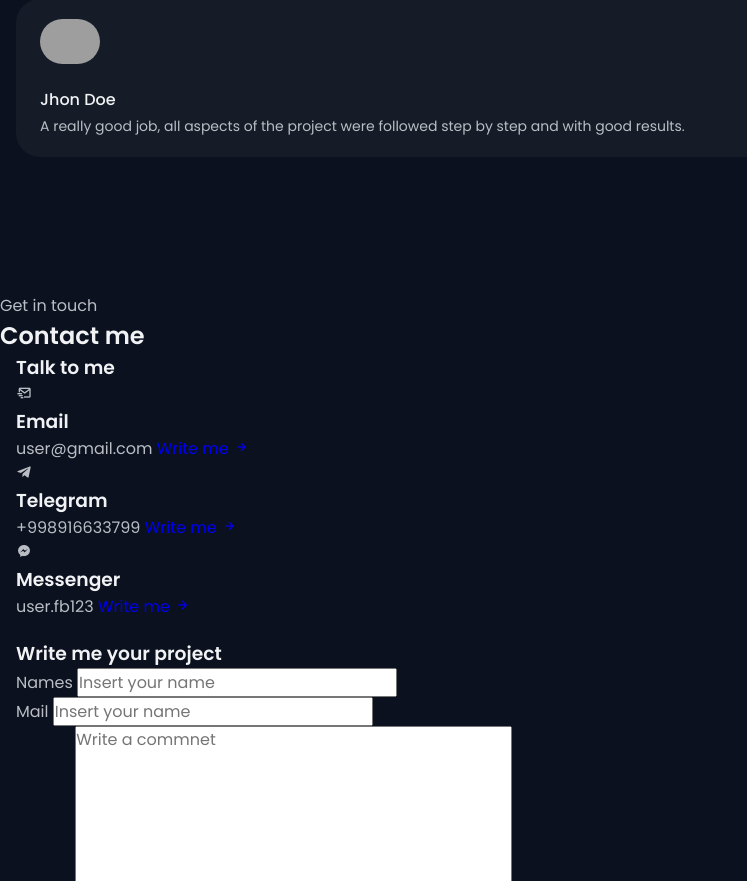
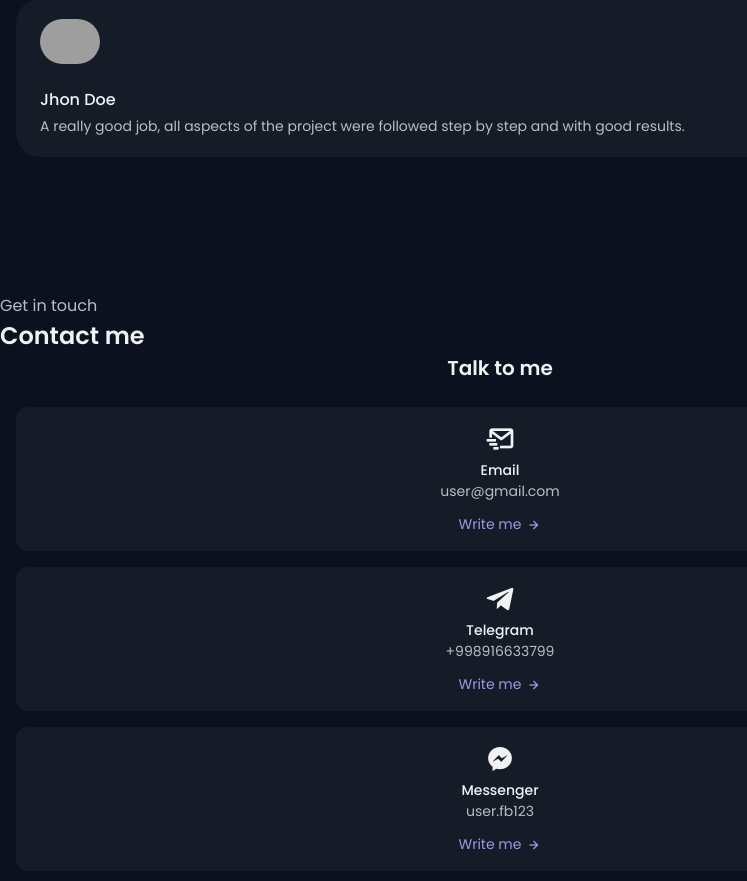
Before and after one commit to ATTACHMRNT-SORIT/portfolio-project, a PHP site: page / in a window 1280 px wide. Shown: the part 5619-6500 px from the top of the page, without its empty margins (0-747 px from the left). Run offline with PHP 8.4, Linux system fonts and the light colour scheme; grey boxes are pictures that could not be loaded.

Commit message:
contact css

```diff
--- a/assets/css/styles.css
+++ b/assets/css/styles.css
@@ -703,7 +703,90 @@ body.light-theme {
 }
 
 /*=============== CONTACT ===============*/
-
+.contact__container {
+  row-gap: 3rem;
+  padding-bottom: 3rem;
+}
+.contact__title {
+  text-align: center;
+  font-size: var(--h3-font-size);
+  margin-bottom: 1.5rem;
+}
+.contact__info {
+  display: grid;
+  gap: 1rem;
+}
+.contact__card {
+  background-color: var(--container-color);
+  padding: 1rem;
+  border-radius: 0.75rem;
+  text-align: center;
+}
+.contact__card-icon {
+  font-size: 2rem;
+  color: var(--title-color);
+  margin-bottom: 0.25rem;
+}
+.contact__card-data,
+.contact__card-title {
+  font-size: var(--small-font-size);
+}
+.contact__card-title {
+  font-weight: var(--font-medium);
+}
+.contact__card-data {
+  display: block;
+  margin-bottom: 0.75rem;
+}
+.contact__button {
+  color: var(--first-color);
+  font-size: var(--small-font-size);
+  display: flex;
+  align-items: center;
+  justify-content: center;
+  column-gap: 0.25rem;
+}
+.contact__button:hover .contact__button-icon {
+  transform: translateX(0.25rem);
+}
+.contact__button-icon {
+  font-size: 1rem;
+  transition: 0.4s;
+}
+.contact__form-div {
+  position: relative;
+  margin-bottom: 2rem;
+  height: 4rem;
+}
+.contact__form-input {
+  position: absolute;
+  top: 0;
+  left: 0;
+  width: 100%;
+  height: 100%;
+  border: 2px solid var(--text-color);
+  border-radius: 0.75rem;
+  background: none;
+  color: var(--text-color);
+  outline: none;
+  padding: 1.5rem;
+  z-index: 1;
+}
+.contact__form-tag {
+  position: absolute;
+  top: -0.75rem;
+  left: 1.25rem;
+  font-size: var(--smaller-font-size);
+  padding: 0.25rem;
+  background-color: var(--body-color);
+  z-index: 10;
+}
+.contact__form-area {
+  height: 11rem;
+}
+.contact__form-area textarea {
+  resize: none;
+}
 
 /*=============== FOOTER ===============*/
 
```
